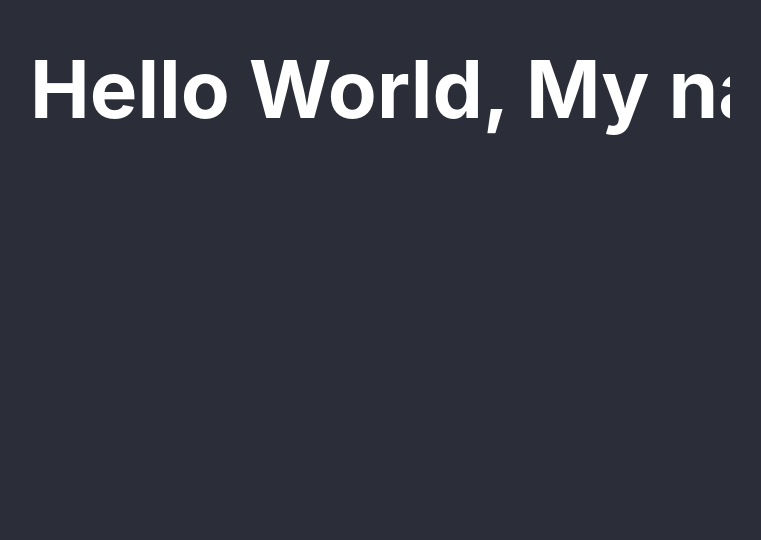
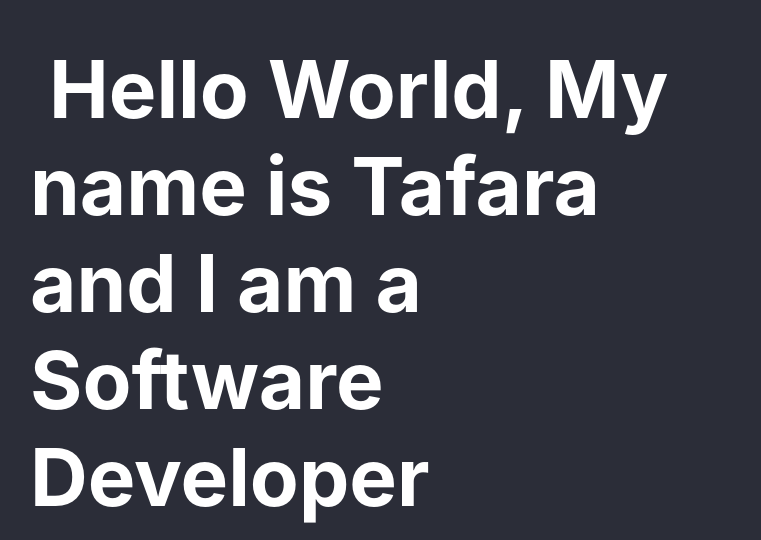
Before and after one commit to Taf-s/my-react-app, a React (Create React App) app: page / in a window 1280 px wide. Shown: the part 344-884 px from the top of the page, without its empty margins (130-891 px from the left). Built offline with nearby package versions, Linux system fonts and the light colour scheme.

Commit message:
text wrapping

```diff
--- a/src/App.css
+++ b/src/App.css
@@ -34,7 +34,7 @@ body {
 
 .title {
   overflow: hidden;
-  white-space: nowrap;
+  white-space: pre-wrap;
   animation: typing 3s steps(20, end), blink 0.5s step-end infinite alternate;
 }
 
```
